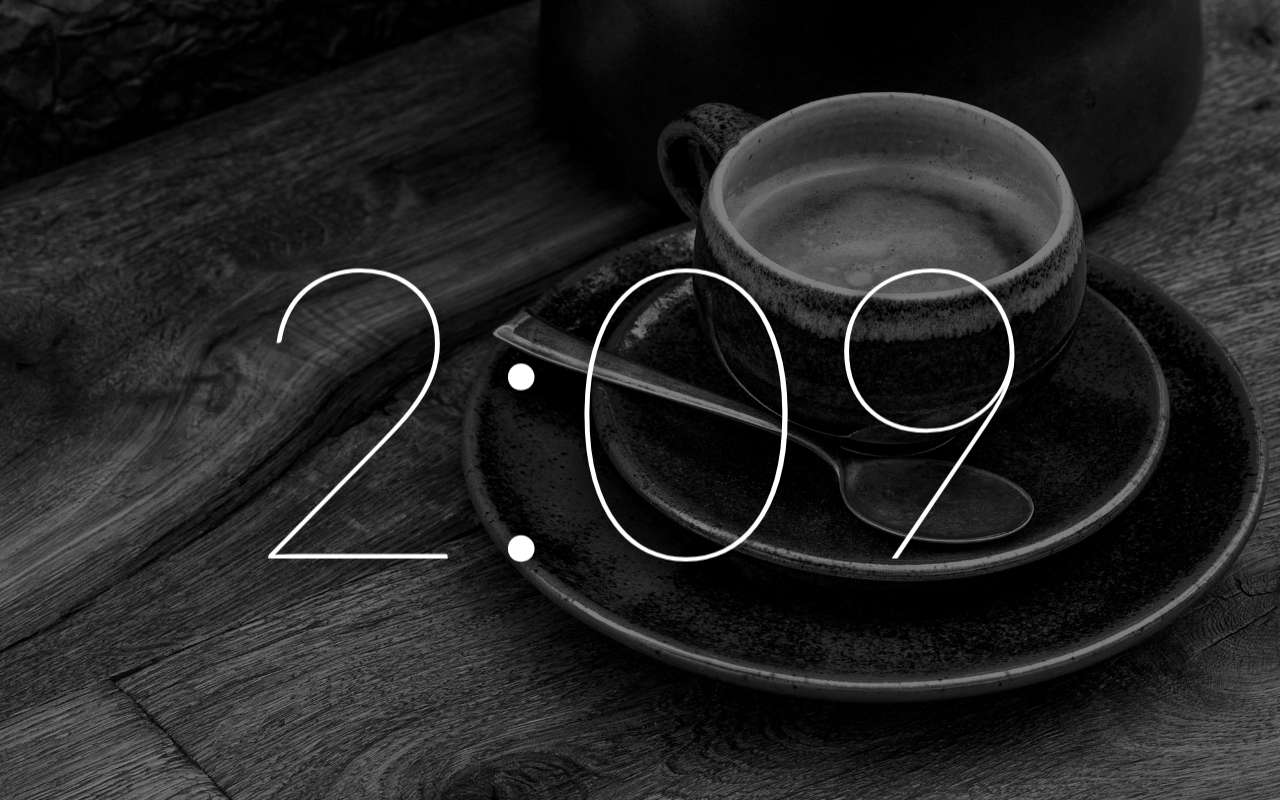
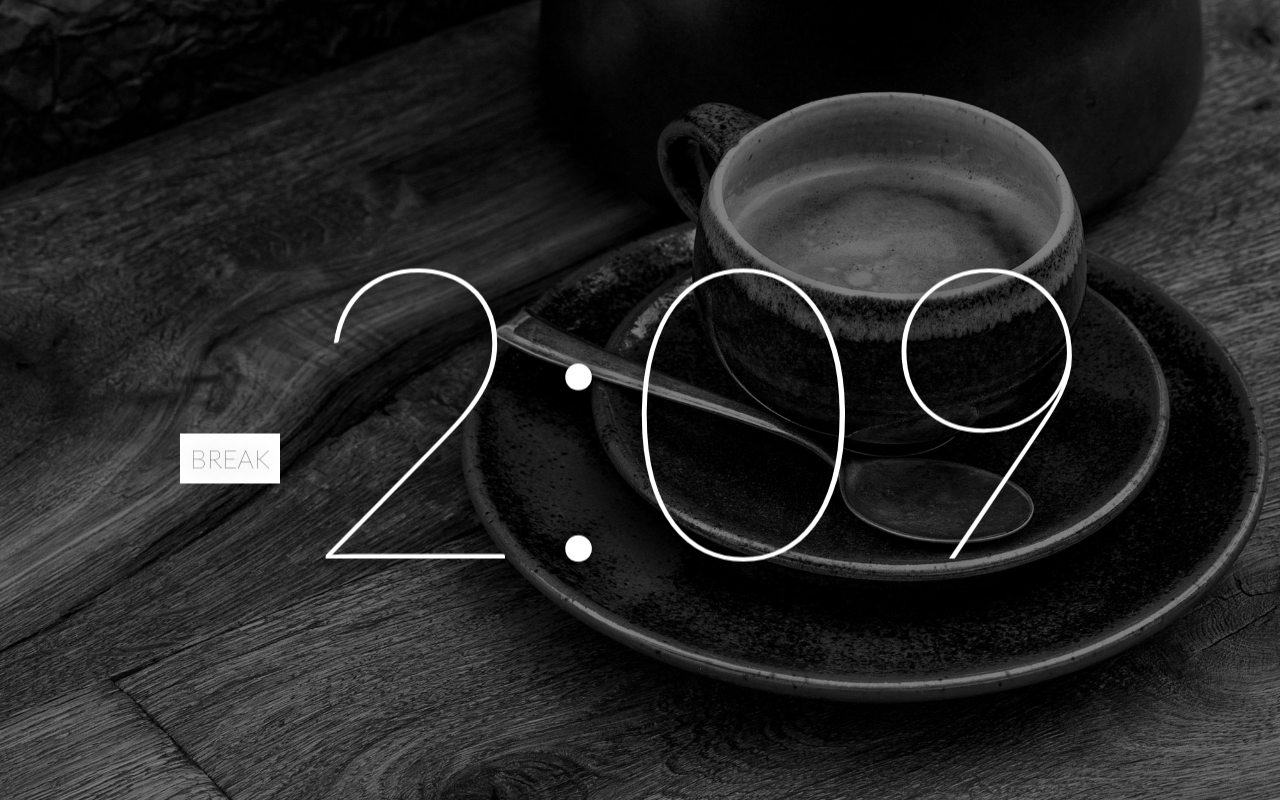
Before and after one commit to procurios/SnoepTimer, a plain HTML site: page index.html in a window 1280 px wide. Drawn offline with Linux system fonts and the light colour scheme.

Commit message:
Show period type in interface

```diff
--- a/SnoepTimer.css
+++ b/SnoepTimer.css
@@ -48,6 +48,16 @@ body {
     z-index: 10;
 }
 
+.SnoepTimer__periodType {
+    display: inline-block;
+    font-size: 2vw;
+    vertical-align: middle;
+    margin-right: 15px;
+    padding: 10px;
+    background-color: #fff;
+    color: #000;
+}
+
 .SnoepTimer__overlay {
     position: absolute;
     top: 0;
--- a/SnoepTimer.js
+++ b/SnoepTimer.js
@@ -83,7 +83,9 @@
     };
 
     SnoepTimer.prototype.drawCounter = function () {
-        this.snoepTimerCounter.innerHTML = this.getRemainingTimeString();
+        var html = "<span class='SnoepTimer__periodType'>" + this.periodData.type + "</span>";
+        html += this.getRemainingTimeString();
+        this.snoepTimerCounter.innerHTML = html;
     };
 
     SnoepTimer.prototype.resetNotificationFlags = function () {
```
